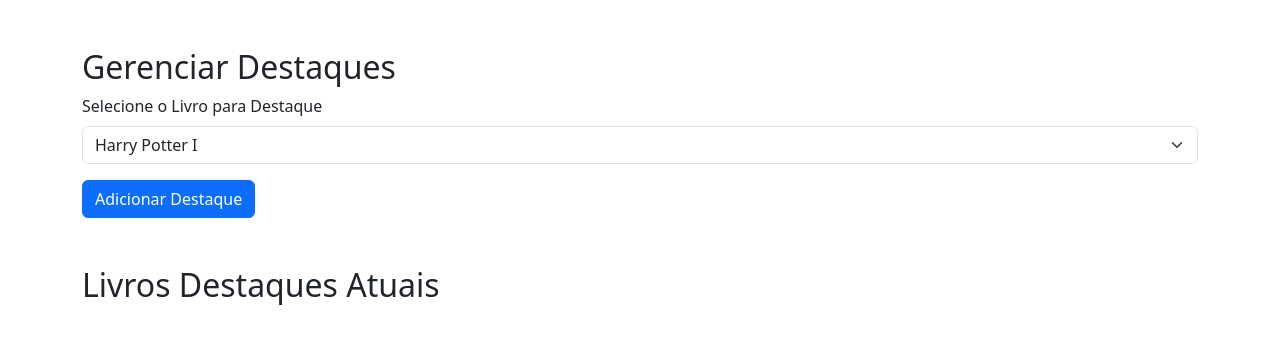
After one commit to NGowacki/AcervoDoLivro, a PHP site: page /gerenciarDestaques.php in a window 1280 px wide. The commit adds this page. Shown: the top 344 px of the page. Run offline with PHP 8.4, Linux system fonts and the light colour scheme; data comes from the database, SQL or seed files in the repository; both versions use the stored data as it was after the commit; data that the repository does not hold is empty.

Commit message:
Ajustes gerais

```diff
--- a/css/styles.css
+++ b/css/styles.css
@@ -23,3 +23,7 @@ body {
     background-color: #112d4e;
     color: var(--corClara);
 }
+.returnBtn {
+    color: #000;
+    text-decoration: none;
+}
--- /dev/null
+++ b/gerenciarDestaques.php
@@ -0,0 +1,72 @@
+<?php
+include 'connection.php';
+
+$sql_destaques = "SELECT destaques.id, livros.titulo, livros.imgName
+                  FROM destaques
+                  JOIN livros ON destaques.livro = livros.id";
+$result_destaques = $conn->query($sql_destaques);
+
+$sql_livros = "SELECT id, titulo FROM livros";
+$result_livros = $conn->query($sql_livros);
+?>
+
+<!DOCTYPE html>
+<html lang="pt-BR">
+<head>
+    <meta charset="UTF-8">
+    <meta name="viewport" content="width=device-width, initial-scale=1.0">
+    <title>Gerenciar Destaques</title>
+    <link href="https://cdn.jsdelivr.net/npm/bootstrap@5.3.3/dist/css/bootstrap.min.css" rel="stylesheet">
+    <link rel="stylesheet" href="css/style.css">
+</head>
+<body>
+<div class="container mt-5">
+    <h2>Gerenciar Destaques</h2>
+    <form action="processaDestaque.php" method="POST">
+        <div class="mb-3">
+            <label for="livro_id" class="form-label">Selecione o Livro para Destaque</label>
+            <select class="form-select" id="livro_id" name="livro_id" required>
+                <?php
+                while ($row = $result_livros->fetch_assoc()) {
+                    echo "<option value='{$row['id']}'>{$row['titulo']}</option>";
+                }
+                ?>
+            </select>
+        </div>
+        <?php if ($result_destaques->num_rows == 3): ?>
+            <div class="mb-3">
+                <label for="substitute_id" class="form-label">Selecione um Destaque para Substituir</label>
+                <select class="form-select" id="substitute_id" name="substitute_id" required>
+                    <?php
+                    while ($row = $result_destaques->fetch_assoc()) {
+                        echo "<option value='{$row['id']}'>{$row['titulo']}</option>";
+                    }
+                    ?>
+                </select>
+            </div>
+        <?php endif; ?>
+        <button type="submit" class="btn btn-primary">Adicionar Destaque</button>
+    </form>
+    <h2 class="mt-5">Livros Destaques Atuais</h2>
+    <div class="row">
+        <?php
+        $result_destaques->data_seek(0);
+        while ($row = $result_destaques->fetch_assoc()) {
+            echo "<div class='col-md-4'>
+                    <div class='card'>
+                        <img src='img/{$row['imgName']}' class='card-img-top' alt='...'>
+                        <div class='card-body'>
+                            <h5 class='card-title'>{$row['titulo']}</h5>
+                        </div>
+                    </div>
+                  </div>";
+        }
+        ?>
+    </div>
+</div>
+<script src="https://cdn.jsdelivr.net/npm/bootstrap@5.3.3/dist/js/bootstrap.bundle.min.js"></script>
+</body>
+</html>
+<?php
+$conn->close();
+?>
```
Also changed, not shown: arquivoBanco/acervodolivro.sql (+9 -0 lines), index.php (+32 -33 lines), processaDestaque.php (added, +30 -0 lines).
